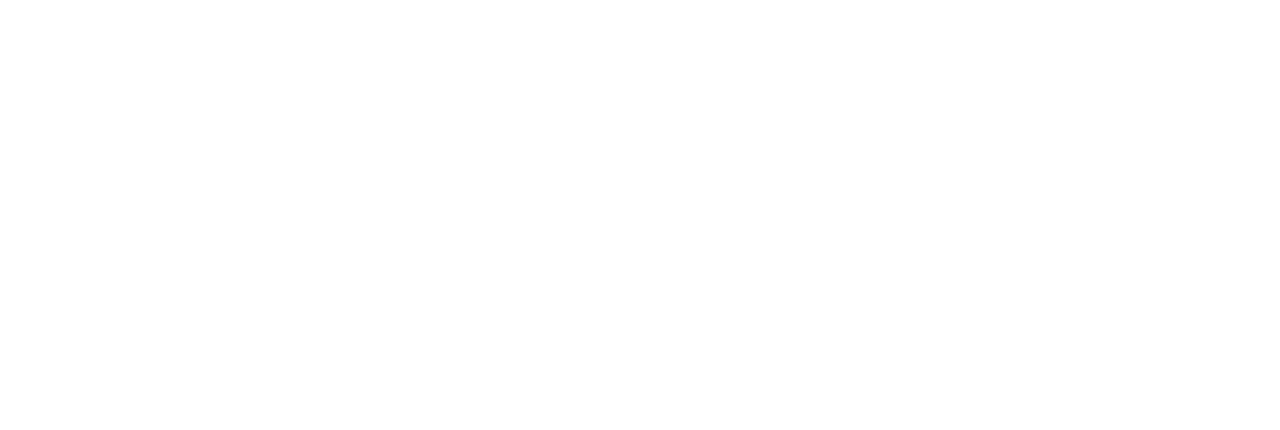
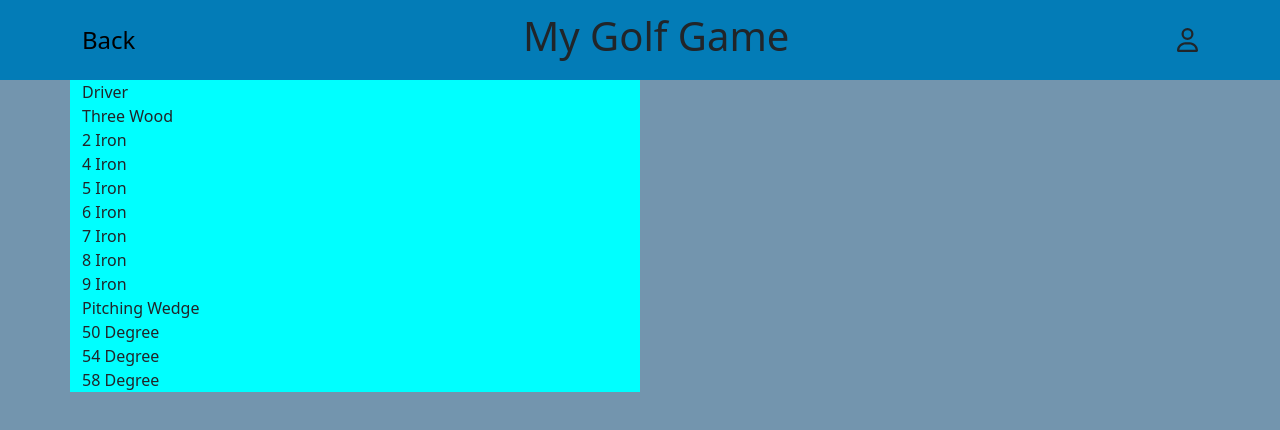
Before and after one commit to HoganBerens/hoganberens.github.io, a React (Create React App) app: page /changeClubs in a window 1280 px wide. Before the commit this address had no page. Shown: the top 430 px of the page. Built offline with nearby package versions, Linux system fonts and the light colour scheme.

Commit message:
adding logic got changeClubs element

```diff
--- a/src/App.js
+++ b/src/App.js
@@ -1,31 +1,33 @@
-import { Route, Routes } from 'react-router-dom';
-import './App.css';
-import Dashboard from './components/portfolio/dashboard';
-import ViewMovie from './components/movieList/viewMovie';
-import MovieListHome from './components/movieList/home';
-import GolfGameDashboard from './components/my-golf-game/dashboard';
-import NewCourse from './components/my-golf-game/newCourse';
-import NewScore from './components/my-golf-game/newScore';
-import Calculator from './components/calculator/calculator';
-import Profile from './components/my-golf-game/profile';
-import YourScores from './components/my-golf-game/yourScores';
+import { Route, Routes } from "react-router-dom";
+import "./App.css";
+import Dashboard from "./components/portfolio/dashboard";
+import ViewMovie from "./components/movieList/viewMovie";
+import MovieListHome from "./components/movieList/home";
+import GolfGameDashboard from "./components/my-golf-game/dashboard";
+import NewCourse from "./components/my-golf-game/newCourse";
+import NewScore from "./components/my-golf-game/newScore";
+import Calculator from "./components/calculator/calculator";
+import Profile from "./components/my-golf-game/profile";
+import YourScores from "./components/my-golf-game/yourScores";
+import ChangeClubs from "./components/my-golf-game/changeClubs";
 
 function App() {
   return (
     <Routes>
-      <Route path={'/'} exact={true} element={<Dashboard />} />
-      <Route path={'/viewMovie'} exact={true} element={<ViewMovie />} />
-      <Route path={'/movieList'} exact={true} element={<MovieListHome />} />
+      <Route path={"/"} exact={true} element={<Dashboard />} />
+      <Route path={"/viewMovie"} exact={true} element={<ViewMovie />} />
+      <Route path={"/movieList"} exact={true} element={<MovieListHome />} />
       <Route
-        path={'/my-golf-game'}
+        path={"/my-golf-game"}
         exact={true}
         element={<GolfGameDashboard />}
       />
-      <Route path={'/newScore'} exact={true} element={<NewScore />} />
-      <Route path={'/newCourse'} exact={true} element={<NewCourse />} />
-      <Route path={'/calculator'} exact={true} element={<Calculator />} />
-      <Route path={'/profile'} exact={true} element={<Profile />} />
-      <Route path={'/yourScores'} exact={true} element={<YourScores />} />
+      <Route path={"/newScore"} exact={true} element={<NewScore />} />
+      <Route path={"/newCourse"} exact={true} element={<NewCourse />} />
+      <Route path={"/calculator"} exact={true} element={<Calculator />} />
+      <Route path={"/profile"} exact={true} element={<Profile />} />
+      <Route path={"/yourScores"} exact={true} element={<YourScores />} />
+      <Route path={"changeClubs"} exact={true} element={<ChangeClubs />} />
     </Routes>
   );
 }
--- /dev/null
+++ b/src/components/my-golf-game/changeClubs.css
@@ -0,0 +1,23 @@
+.changeClubs-container {
+  background-color: #7395ae;
+  height: 100%;
+  display: flex;
+  flex-direction: column;
+}
+
+.changeClubs-content-wrapper {
+}
+.changeClubs-map-container {
+  display: flex;
+  align-items: center;
+}
+
+.changeClubs-clubs-wrapper {
+  display: flex;
+  flex-direction: column;
+
+  background-color: aqua;
+}
+.changeClubs-clubs {
+  flex: 1 1 auto;
+}
--- /dev/null
+++ b/src/components/my-golf-game/changeClubs.jsx
@@ -0,0 +1,25 @@
+import React from "react";
+import "./changeClubs.css";
+import Header from "./header";
+import { clubs } from "./utils";
+
+const ChangeClubs = () => {
+  return (
+    <div className="changeClubs-container">
+      <Header />
+      <div className="changeClubs-content-wrapper container">
+        <div className="changeClubs-map-container row">
+          <div className="changeClubs-clubs-wrapper col-md-6">
+            {clubs.map((club, clubIndex) => (
+              <div className="changeClubs-clubs" key={clubIndex}>
+                {club}
+              </div>
+            ))}
+          </div>
+        </div>
+      </div>
+    </div>
+  );
+};
+
+export default ChangeClubs;
--- a/src/components/my-golf-game/dashboard.css
+++ b/src/components/my-golf-game/dashboard.css
@@ -1,44 +1,6 @@
 .my-golf-game-dashboard-container {
   background-color: #7395ae;
   height: 100vh;
-}
-
-.my-golf-game-header {
-  display: flex;
-  flex-direction: row;
-  height: 10%;
-  justify-content: space-between;
-  background-color: #037cb7;
-}
-
-.d-flex {
-  align-items: center;
-}
-
-.flex-auto {
-  flex: 1 1 auto;
-}
-
-.golf-header-link {
-  cursor: pointer;
-}
-
-.golf-header-link:hover {
-  color: white;
-}
-
-.header-title {
-  display: flex;
-  justify-content: center;
-}
-
-.header-profile-wrapper {
-  display: flex;
-  justify-content: flex-end;
-}
-
-.header-profile {
-  font-size: 32px;
 }
 
 .my-golf-game-dashboard-card-container {
--- a/src/components/my-golf-game/dashboard.jsx
+++ b/src/components/my-golf-game/dashboard.jsx
@@ -1,9 +1,9 @@
-import React from 'react';
-import { Link } from 'react-router-dom';
-import './dashboard.css';
-import { FontAwesomeIcon } from '@fortawesome/react-fontawesome';
-import { faUser } from '@fortawesome/free-regular-svg-icons';
-import YourStats from './yourStats';
+import React from "react";
+import { Link } from "react-router-dom";
+import "./dashboard.css";
+import YourStats from "./yourStats";
+import { FontAwesomeIcon } from "@fortawesome/react-fontawesome";
+import { faUser } from "@fortawesome/free-regular-svg-icons";
 
 const Dashboard = () => {
   return (
@@ -19,9 +19,9 @@
           <div className="flex-auto header-profile-wrapper">
             <FontAwesomeIcon
               onClick={() => {
-                window.location = '/profile';
+                window.location = "/profile";
               }}
-              className="fa-xl golf-header-link header-profile"
+              className="fa-xl golf-header-link-header-profile"
               icon={faUser}
             />
           </div>
--- /dev/null
+++ b/src/components/my-golf-game/header.css
@@ -0,0 +1,37 @@
+.my-golf-game-header {
+  display: flex;
+  flex-direction: row;
+  height: 10%;
+  justify-content: space-between;
+  background-color: #037cb7;
+}
+
+.d-flex {
+  align-items: center;
+}
+
+.flex-auto {
+  flex: 1 1 auto;
+}
+
+.golf-header-link {
+  cursor: pointer;
+}
+
+.golf-header-link:hover {
+  color: white;
+}
+
+.header-title {
+  display: flex;
+  justify-content: center;
+}
+
+.header-profile-wrapper {
+  display: flex;
+  justify-content: flex-end;
+}
+
+.header-profile {
+  font-size: 32px;
+}
--- /dev/null
+++ b/src/components/my-golf-game/header.jsx
@@ -0,0 +1,31 @@
+import React from "react";
+import { Link } from "react-router-dom";
+import { FontAwesomeIcon } from "@fortawesome/react-fontawesome";
+import { faUser } from "@fortawesome/free-regular-svg-icons";
+import "./header.css";
+
+const Header = () => {
+  return (
+    <div className="my-golf-game-header">
+      <div className="d-flex container">
+        <div className="flex-auto">
+          <Link className="golf-header-link" to="/my-golf-game">
+            Back
+          </Link>
+        </div>
+        <h1 className="flex-auto header-title">My Golf Game</h1>
+        <div className="flex-auto header-profile-wrapper">
+          <FontAwesomeIcon
+            onClick={() => {
+              window.location = "/profile";
+            }}
+            className="fa-xl golf-header-link-header-profile"
+            icon={faUser}
+          />
+        </div>
+      </div>
+    </div>
+  );
+};
+
+export default Header;
--- a/src/components/my-golf-game/newScore.css
+++ b/src/components/my-golf-game/newScore.css
@@ -1,10 +1,8 @@
 .newScore-container {
-  background-color: antiquewhite;
+  background-color: #7395ae;
   height: 100%;
   display: flex;
   flex-direction: column;
-  align-items: center;
-  justify-content: center;
 }
 
 .newScore-title {
--- a/src/components/my-golf-game/newScore.jsx
+++ b/src/components/my-golf-game/newScore.jsx
@@ -1,7 +1,8 @@
-import React, { useRef, useState, useEffect } from "react";
+import React, { useRef, useState } from "react";
 import "./newScore.css";
 import { FontAwesomeIcon } from "@fortawesome/react-fontawesome";
-import { user, clubs, course } from "./utils";
+import { user, clubs } from "./utils";
+import Header from "./header";
 import {
   faCheckCircle,
   faCircleArrowDown,
@@ -100,6 +101,7 @@
 
   return (
     <div className=" newScore-container ">
+      <Header />
       <div className="newScore-form-container container">
         <div id="startOfElement" className="newScore-title row ">
           Hole: {holeNumber}
```
